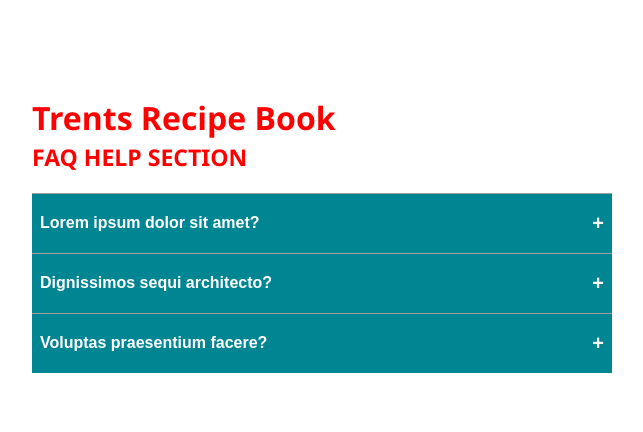
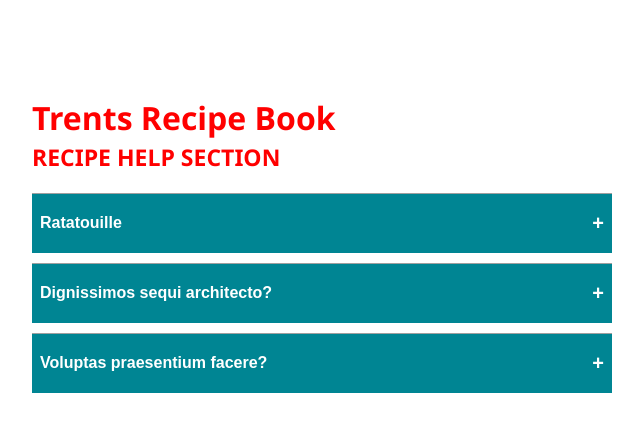
Before and after one commit to hendrtre/Recipe-Book, a React (Create React App) app: page / in a window 1280 px wide. Shown: the top 432 px of the page, without its empty margins (318-961 px from the left). Built offline with nearby package versions, Linux system fonts and the light colour scheme.

Commit message:
first example recipe data

```diff
--- a/public/index.html
+++ b/public/index.html
@@ -9,35 +9,11 @@
       name="description"
       content="Web site created using create-react-app"
     />
-    <link rel="apple-touch-icon" href="%PUBLIC_URL%/logo192.png" />
-    <!--
-      manifest.json provides metadata used when your web app is installed on a
-      user's mobile device or desktop. See https://developers.google.com/web/fundamentals/web-app-manifest/
-    -->
-    <link rel="manifest" href="%PUBLIC_URL%/manifest.json" />
-    <!--
-      Notice the use of %PUBLIC_URL% in the tags above.
-      It will be replaced with the URL of the `public` folder during the build.
-      Only files inside the `public` folder can be referenced from the HTML.
-
-      Unlike "/favicon.ico" or "favicon.ico", "%PUBLIC_URL%/favicon.ico" will
-      work correctly both with client-side routing and a non-root public URL.
-      Learn how to configure a non-root public URL by running `npm run build`.
-    -->
-    <title>React App</title>
+    <title>Recipe Book</title>
   </head>
   <body>
     <noscript>You need to enable JavaScript to run this app.</noscript>
     <div id="root"></div>
-    <!--
-      This HTML file is a template.
-      If you open it directly in the browser, you will see an empty page.
 
-      You can add webfonts, meta tags, or analytics to this file.
-      The build step will place the bundled scripts into the <body> tag.
-
-      To begin the development, run `npm start` or `yarn start`.
-      To create a production bundle, use `npm run build` or `yarn build`.
-    -->
   </body>
 </html>
--- a/src/App.css
+++ b/src/App.css
@@ -29,6 +29,11 @@ body {
 
 .accordion_item {
   border-top: 1px solid #9f9f9f;
+  padding-bottom: 10px;
+}
+
+.button:hover {
+  background: red;
 }
 
 .button {
@@ -51,21 +56,24 @@ body {
   font-size: 20px;
 }
 
-.answer {
+.direction {
   background-color: #f7f7f7;
   padding: 20px;
 }
 
 /* activate toggle */
+.accordion_item.active .button:hover {
+  background: blueviolet;
+}
 .accordion_item.active .button {
   background-color: #105057;
 }
-.answer_wrapper {
+.direction_wrapper {
   height: 0;
   overflow: hidden;
   transition: height ease 0.2s;
 }
-.answer_wrapper.open {
+.direction_wrapper.open {
   height: auto;
   /* height: 100px; */
 }
--- a/src/App.js
+++ b/src/App.js
@@ -15,7 +15,6 @@ function App() {
         <div className='container'>
           <h1>Trents Recipe Book</h1>
           <Header />
-                {/* ... */}
           <Accordion />
         </div>
       </div>
--- a/src/components/Accordion.js
+++ b/src/components/Accordion.js
@@ -1,5 +1,5 @@
 import { useState } from "react";
-import { faqs } from "../data";
+import { Recipes } from "../data";
 import AccordionItem from "./AccordionItem";
 
 const Accordion = () => {
@@ -14,12 +14,12 @@ const Accordion = () => {
 
   return (
     <ul className="accordion">
-      {faqs.map((faq, index) => (
+      {Recipes.map((Recipe, index) => (
         <AccordionItem
          onToggle={() => handleToggle(index)}
          active={clicked === index}
          key={index}
-         faq={faq}
+         Recipe={Recipe}
          />
       ))}
     </ul>
--- a/src/components/AccordionItem.js
+++ b/src/components/AccordionItem.js
@@ -1,27 +1,28 @@
 import { useRef } from "react"
 
-const AccordionItem = ({ faq, onToggle, active }) => {
-    const { question, answer } = faq;
+const AccordionItem = ({ Recipe, onToggle, active }) => {
+    const { title, direction0, direction1, direction2, prepTime, cookTime, totalTime, ingredient0, ingredient1, ingredient2 } = Recipe;
 
     const contentEl = useRef();
 
     return (
         <li className={`accordion_item ${active ? "active" : ""}`}>
         <button className="button" onClick={onToggle}>
-          {question}
+          {title}
           <span className="control">{active ? "—" : "+"} </span>
         </button>
-        {/* <div className={`answer_wrapper ${active ? "open" : ""}`}> */}
-        <div
-            ref={contentEl}
-            className="answer_wrapper"
-            style={
-                active
-                ? { height: contentEl.current.scrollHeight }
-                : { height: "0px" }
-            }
-        >
-          <div className="answer">{answer}</div>
+        <div ref={contentEl} className="direction_wrapper" style={ active ? { height: contentEl.current.scrollHeight } : { height: "0px" } }>
+            <div className="prep-time">Prep Time: {prepTime}</div>
+            <div className="cook-time">Cook Time: {cookTime}</div>
+            <div className="total-time">Total Time: {totalTime}</div>
+            <h3>Ingredients</h3>
+            <div className="ingredient">{ingredient0}</div>
+            <div className="ingredient">{ingredient1}</div>
+            <div className="ingredient">{ingredient2}</div>
+            <h3>Directions</h3>
+            <div className="direction">Step 1. {direction0}</div>
+            <div className="direction">Step 2. {direction1}</div>
+            <div className="direction">Step 3. {direction2}</div>
         </div>
       </li>
     );
--- a/src/components/Header.js
+++ b/src/components/Header.js
@@ -1,7 +1,7 @@
 const Header = () => {
     return (
       <h1 className="heading">
-        FAQ help section
+        Recipe help section
       </h1>
     )
   };
--- a/src/data.js
+++ b/src/data.js
@@ -1,17 +1,24 @@
-export const faqs = [
+export const Recipes = [
     {
-      question: "Lorem ipsum dolor sit amet?",
-      answer:
-        "Tenetur ullam rerum ad iusto possimus sequi mollitia dolore sunt quam praesentium. Tenetur ullam rerum ad iusto possimus sequi mollitia dolore sunt quam praesentium.Tenetur ullam rerum ad iusto possimus sequi mollitia dolore sunt quam praesentium.Tenetur ullam rerum ad iusto possimus sequi mollitia dolore sunt quam praesentium. Tenetur ullam rerum ad iusto possimus sequi mollitia dolore sunt quam praesentium.Tenetur ullam rerum ad iusto possimus sequi mollitia dolore sunt quam praesentium.Tenetur ullam rerum ad iusto possimus sequi mollitia dolore sunt quam praesentium. Tenetur ullam rerum ad iusto possimus sequi mollitia dolore sunt quam praesentium.Tenetur ullam rerum ad iusto possimus sequi mollitia dolore sunt quam praesentium.",
+      title: "Ratatouille",
+      prepTime: "30mins",
+      cookTime: "60mins",
+      totalTime: "1 hr, 30mins",
+      ingredient0: "1-2 Cup(s) Tomato Sauce (good quality tomato basil sauce",
+      ingredient1: "2 Garlic (cloves, minced)",
+      ingredient2: "3-4 Thyme (sprigs) or 1tsp crushed",
+      direction0: "1. Preheat Oven and Prepare Ratatouille Ingredients: Preheat oven at 375-degree Fahrenheit. Bring 2 cups of water to rolling boil. Season with salt. Slice red potatoes. Drop in water and boil for 3-4 minutes or until par cooked. Drain on a paper towel and set aside. While potatoes cook and cool down,  slice rest of veggies – squash, bell pepper and eggplant. ",
+      direction1: "2. Make Bechamel Sauce: To make Bechamel – Microwave 1 cup of milk in microwave safe container. Set aside. Heat 1 tbsp butter in sauce pan. Add 1 tbsp flour and cook until raw flavor of flour goes away. 1-2 minutes. Don’t let flour turn brown. Add warm milk ¼ cup at time and stir well to avoid lumps. Add all of milk and continue cooking until sauce thickens and coat back of a spoon. Season with salt, nutmeg, and black pepper. Set aside. ",
+      direction2: "test to see if this thing works",
     },
     {
-      question: "Dignissimos sequi architecto?",
-      answer:
+      title: "Dignissimos sequi architecto?",
+      direction0:
         "Aperiam ab atque incidunt dolores ullam est, earum ipsa recusandae velit cumque. Aperiam ab atque incidunt dolores ullam est, earum ipsa recusandae velit cumque.",
     },
     {
-      question: "Voluptas praesentium facere?",
-      answer:
+      title: "Voluptas praesentium facere?",
+      direction0:
         "Blanditiis aliquid adipisci quisquam reiciendis voluptates itaque.",
     },
   ];
```
Also changed, not shown: 2 other files (tests, documents, lock files or other folders).
